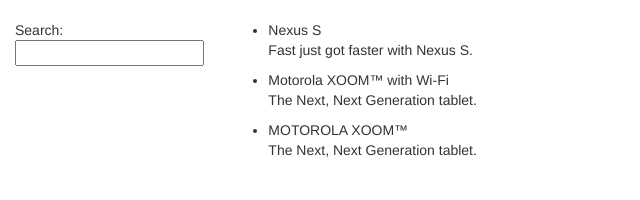
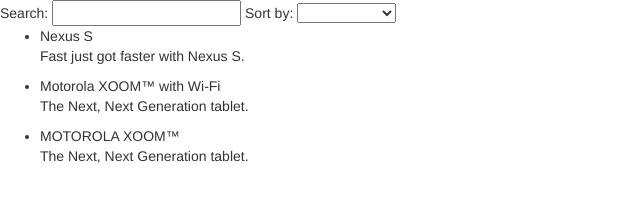
Before and after one commit to Dwightgnjohnson/angular-phonecat, a website: page app/index.html in a window 1280 px wide. Shown: the whole page, without its empty margins (0-640 px from the left). Drawn offline with nearby package versions, Linux system fonts and the light colour scheme.

Commit message:
search and order

```diff
--- a/app/index.html
+++ b/app/index.html
@@ -10,28 +10,19 @@
   <script src="js/controllers.js"></script>
 </head>
 <body>
-  <br />
-  <div class="container-fluid">
-    <div class="row">
-      <div class="col-md-2">
-        <!--Sidebar content-->
+  Search: <input ng-model="query">
+  Sort by:
+  <select ng-model="orderProp">
+    <option value="name">Alphabetical</option>
+    <option value="age">Newest</option>
+  </select>
 
-        Search: <input ng-model="query">
 
-      </div>
-      <div class="col-md-10">
-        <!--Body content-->
-
-        <ul class="phones">
-          <li ng-repeat="phone in phones | filter:query">
-            {{phone.name}}
-            <p>{{phone.snippet}}</p>
-          </li>
-        </ul>
-
-      </div>
-    </div>
-  </div>
-
-  </body>
+  <ul class="phones">
+    <li ng-repeat="phone in phones | filter:query | orderBy:orderProp">
+      <span>{{phone.name}}</span>
+      <p>{{phone.snippet}}</p>
+    </li>
+  </ul>
+</body>
 </html>
```
